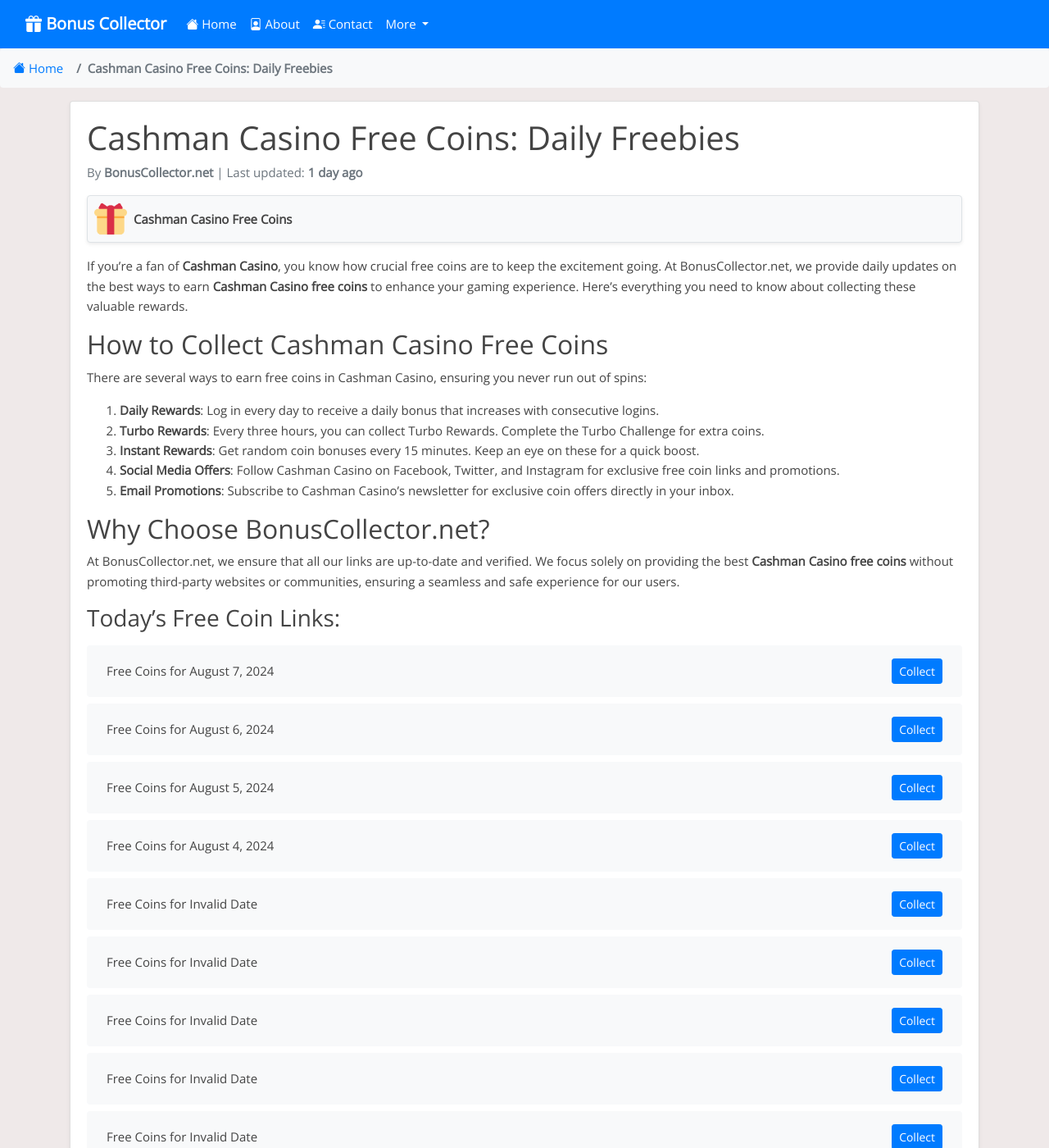
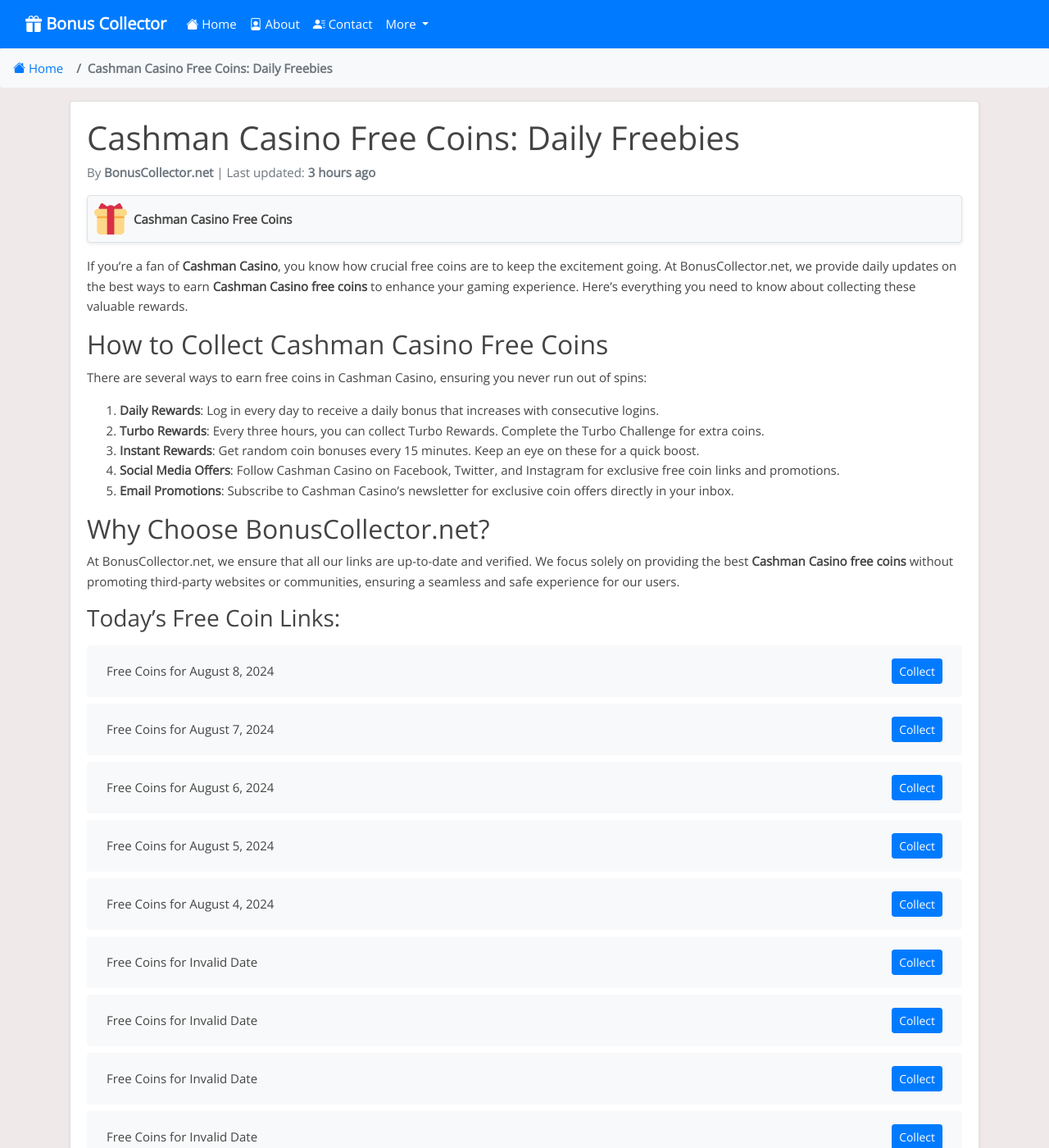
Before and after one commit to Prollad99/bs-net, a Jekyll site: the page built from _posts/2024-07-04-cashman-casino.md, in a window 1280 px wide and 1400 px high. Shown: the whole window at 82% size. Built offline with Jekyll 4.4.1, drawn with Linux system fonts in a browser that asks for light colours; nearby versions of some CDN libraries; comment, search, counter and statistics services are not loaded.

Commit message:
Update cashman-casino reward links and last modified date

```diff
--- a/_data/include_files.yml
+++ b/_data/include_files.yml
@@ -41,7 +41,7 @@
   last_modified: 2024-08-08 04:37:09
 
 cashman-casino.html:
-  last_modified: 2024-08-07 13:32:42
+  last_modified: 2024-08-08 14:05:48
 
 pop-slots.html:
   last_modified: 2024-08-08 14:05:42
--- a/_includes/cashman-casino.html
+++ b/_includes/cashman-casino.html
@@ -1,4 +1,8 @@
 <ul class="list-group mt-3 mb-4">
+  <li class="list-group-item d-flex justify-content-between align-items-center">
+    <span>Free Coins for August 8, 2024</span>
+    <a href="https://bit.ly/3OeDCBP" class="btn btn-primary btn-sm">Collect</a>
+  </li>
   <li class="list-group-item d-flex justify-content-between align-items-center">
     <span>Free Coins for August 7, 2024</span>
     <a href="https://bit.ly/3zLEny0" class="btn btn-primary btn-sm">Collect</a>
@@ -395,8 +399,4 @@
     <span>Free Coins for Invalid Date</span>
     <a href="https://bit.ly/4aOWK2u" class="btn btn-primary btn-sm">Collect</a>
   </li>
-  <li class="list-group-item d-flex justify-content-between align-items-center">
-    <span>Free Coins for Invalid Date</span>
-    <a href="https://bit.ly/3xunK8U" class="btn btn-primary btn-sm">Collect</a>
-  </li>
 </ul>
```
Also changed, not shown: links-json/cashman-casino.json (+4 -3 lines).
